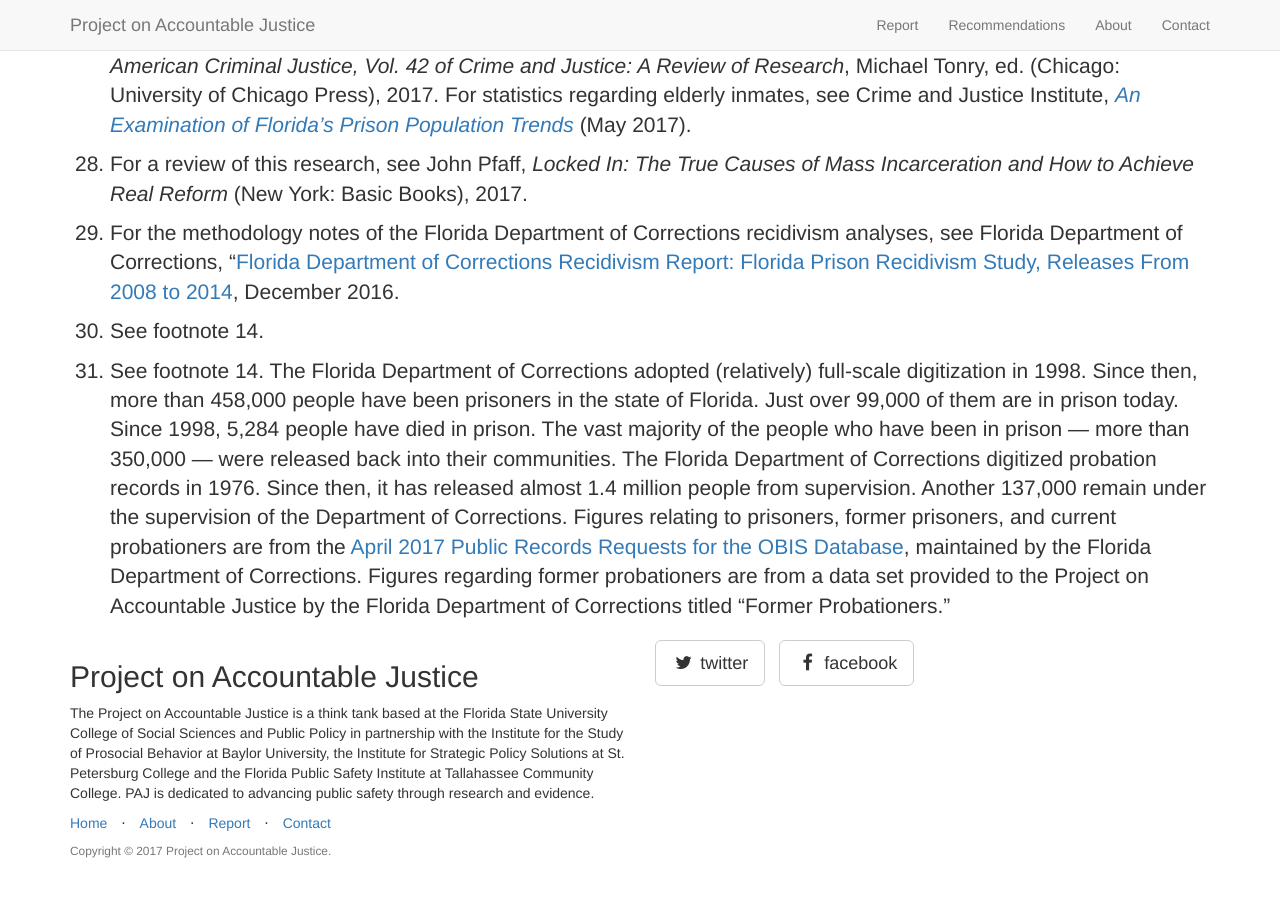
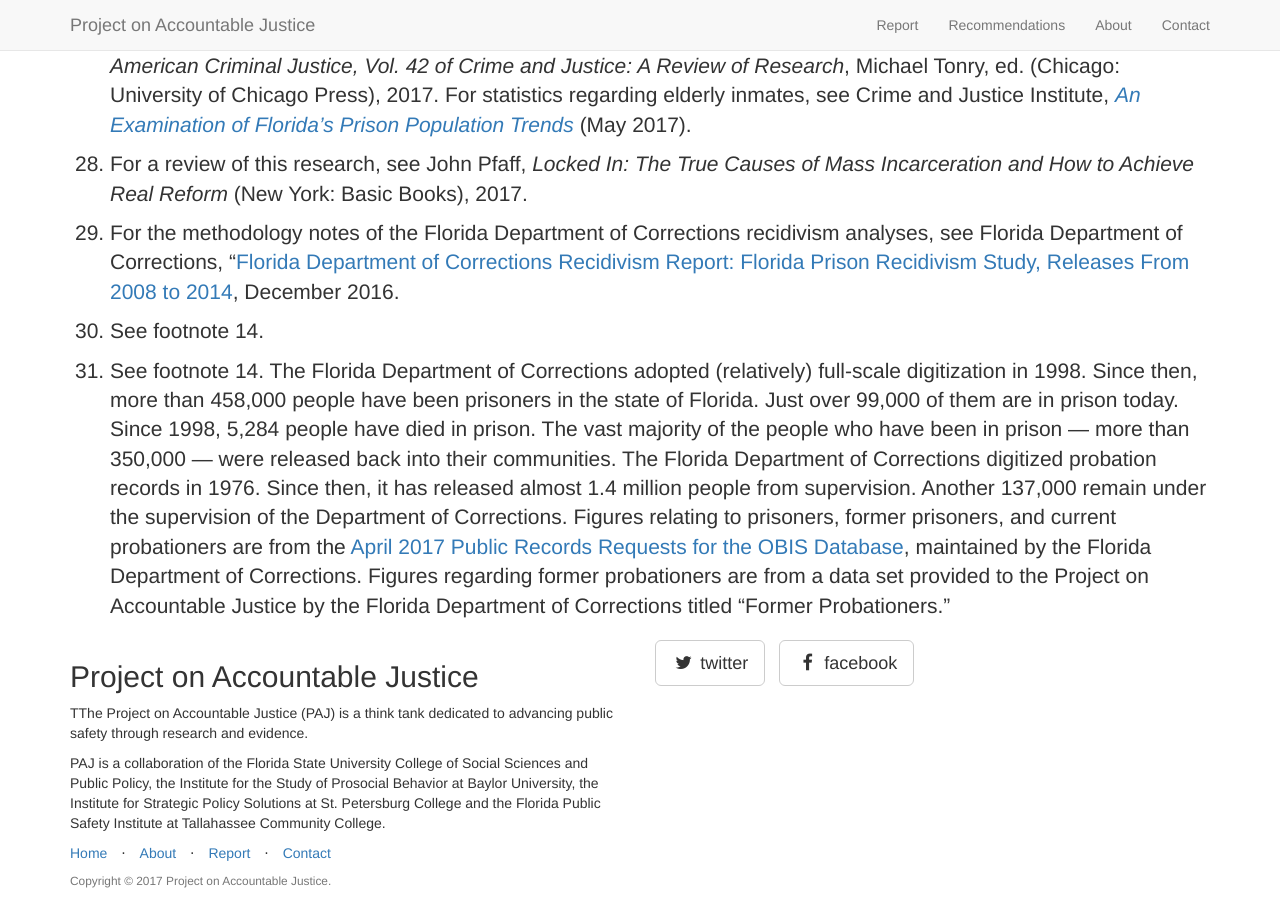
Before and after one commit to accountablejustice/report, a Jekyll site: the page built from datavis/index.html, in a window 1280 px wide and 900 px high, scrolled down 26498 px. Built offline with Jekyll 4.4.1, drawn with Linux system fonts in a browser that asks for light colours; nearby versions of some CDN libraries; library files that are not in the unit come from our copies; before the commit the page ends 27368 px from its top, so only the background shows below that.

Commit message:
about section

```diff
--- a/_includes/contact.html
+++ b/_includes/contact.html
@@ -5,7 +5,8 @@
 			<div class="row">
 				<div class="col-lg-6">
 					<h2>Project on Accountable Justice</h2>
-					<p>The Project on Accountable Justice is a think tank based at the Florida State University College of Social Sciences and Public Policy in partnership with the Institute for the Study of Prosocial Behavior at Baylor University, the Institute for Strategic Policy Solutions at St. Petersburg College and the Florida Public Safety Institute at Tallahassee Community College. PAJ is dedicated to advancing public safety through research and evidence.</p>
+					<p>TThe Project on Accountable Justice (PAJ) is a think tank dedicated to advancing public safety through research and evidence.</p>
+					<p>PAJ is a collaboration of the Florida State University College of Social Sciences and Public Policy, the Institute for the Study of Prosocial Behavior at Baylor University, the Institute for Strategic Policy Solutions at St. Petersburg College and the Florida Public Safety Institute at Tallahassee Community College.</p>
 				</div>
 				<div class="col-lg-6">
 					<ul class="list-inline banner-social-buttons">
```
